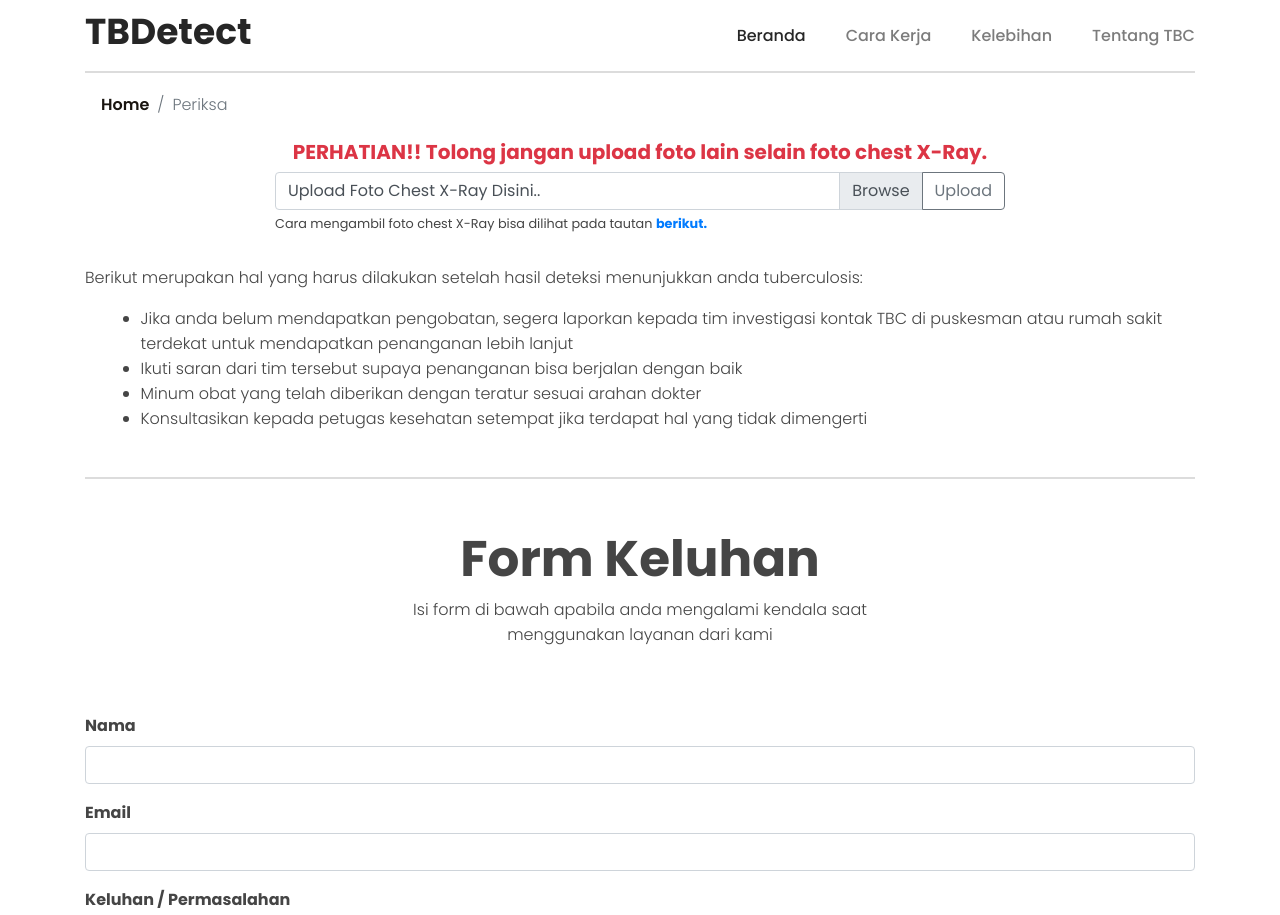
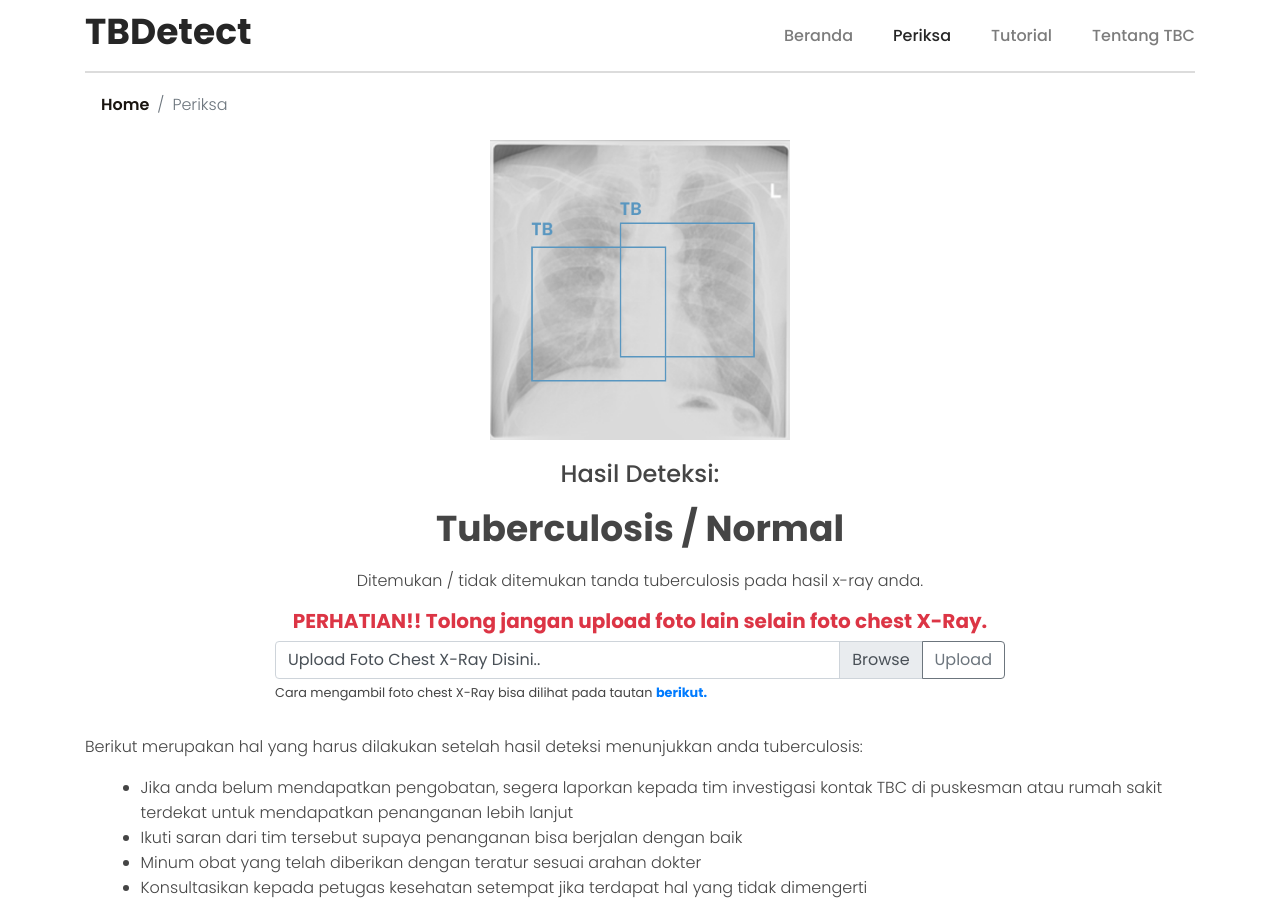
Before and after one commit to brnsbrn/TBCDetect, a website: page TBDetect/periksa.html in a window 1280 px wide. Shown: the top 915 px of the page. Drawn offline with Linux system fonts and the light colour scheme.

Commit message:
update UI

```diff
--- a/TBDetect/periksa.html
+++ b/TBDetect/periksa.html
@@ -33,9 +33,11 @@
 
                             <div class="collapse navbar-collapse sub-menu-bar" id="navbarTwo">
                                 <ul class="navbar-nav ml-auto">
-                                    <li class="nav-item active"><a class="page-scroll" href="#">Beranda</a></li>
-                                    <li class="nav-item"><a class="page-scroll" href="#cara-kerja">Cara Kerja</a></li>
-                                    <li class="nav-item"><a class="page-scroll" href="#kelebihan">Kelebihan</a></li>
+                                    <li class="nav-item"><a class="page-scroll" href="#">Beranda</a></li>
+                                    <li class="nav-item active"><a class="page-scroll" href="periksa.html">Periksa</a>
+                                    </li>
+                                    <li class="nav-item"><a class="page-scroll" href="tutorial.html">Tutorial</a>
+                                    </li>
                                     <li class="nav-item"><a class="page-scroll"
                                             href="https://tbindonesia.or.id/pustaka-tbc/informasi/tentang-tbc/apa-itu-tbc/"
                                             target="_blank">Tentang TBC</a></li>
@@ -71,12 +73,12 @@
             <div class="container">
                 <div class="row">
                     <div class="col-12">
-                        <!-- <img src="./src/img/Group 3.png" alt="image-result">
-                    <div class="result-text">
-                        <h4>Hasil Deteksi: </h4>
-                        <h2>Tuberculosis / Normal</h2>
-                        <p>Ditemukan / tidak ditemukan tanda tuberculosis pada hasil x-ray anda.</p>
-                    </div> -->
+                        <img src="./src/img/Group 3.png" alt="image-result">
+                        <div class="result-text">
+                            <h4>Hasil Deteksi: </h4>
+                            <h2>Tuberculosis / Normal</h2>
+                            <p>Ditemukan / tidak ditemukan tanda tuberculosis pada hasil x-ray anda.</p>
+                        </div>
                     </div>
 
                 </div>
```
Also changed, not shown: TBDetect/index.html (+2 -2 lines), TBDetect/tutorial.html (+5 -3 lines).
